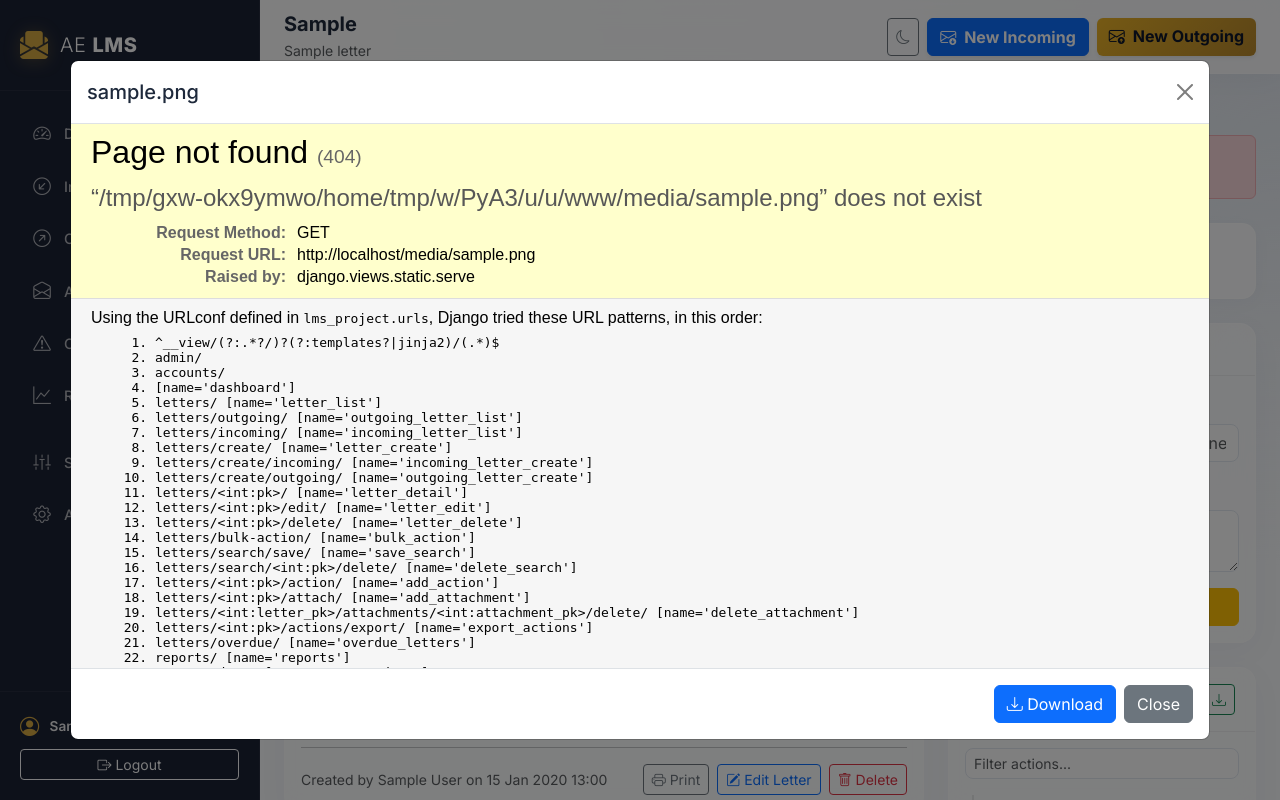
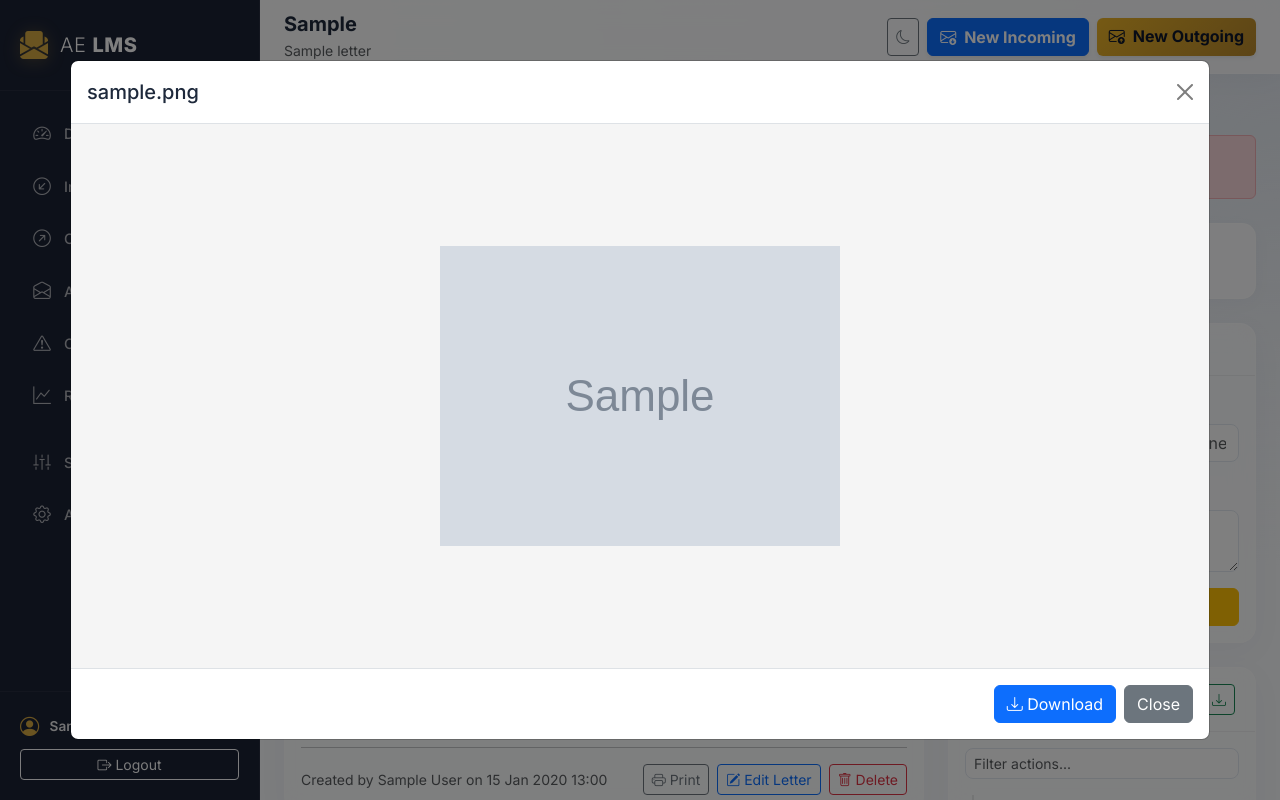
Before and after one commit to zackpro94/LMS, a Django app: page /letters/1/ in a window 1280 px wide, after a click on "Preview". Run offline with Django 5.2, Linux system fonts and the light colour scheme; a user stored in the database is signed in; data comes from the database, SQL or seed files in the repository; tables that the repository leaves empty hold one stand-in row (values such as "Sample post"); grey boxes marked "Sample" are stand-in pictures; data that the repository does not hold is empty; some libraries are stand-ins or nearby versions.

Commit message:
Make attachment preview images fit to display instead of zoomed

```diff
--- a/templates/letters/letter_detail.html
+++ b/templates/letters/letter_detail.html
@@ -528,8 +528,9 @@ document.addEventListener('DOMContentLoaded', function () {
         <h5 class="modal-title" id="previewModalTitle">Document Preview</h5>
         <button type="button" class="btn-close" data-bs-dismiss="modal" aria-label="Close"></button>
       </div>
-      <div class="modal-body p-0" style="flex: 1; overflow: hidden;">
-        <iframe id="previewFrame" src="" style="width: 100%; height: 100%; border: none;"></iframe>
+      <div class="modal-body p-0" style="flex: 1; overflow: hidden; display: flex; align-items: center; justify-content: center; background: #f5f5f5;">
+        <iframe id="previewFrame" src="" style="width: 100%; height: 100%; border: none; display: none;"></iframe>
+        <img id="previewImage" src="" style="max-width: 100%; max-height: 100%; object-fit: contain; display: none;" alt="Preview">
       </div>
       <div class="modal-footer">
         <a id="previewDownload" href="" class="btn btn-primary" download>
@@ -545,6 +546,7 @@ document.addEventListener('DOMContentLoaded', function () {
 document.addEventListener('DOMContentLoaded', function() {
   const previewModal = document.getElementById('previewModal');
   const previewFrame = document.getElementById('previewFrame');
+  const previewImage = document.getElementById('previewImage');
   const previewTitle = document.getElementById('previewModalTitle');
   const previewDownload = document.getElementById('previewDownload');
 
@@ -553,13 +555,27 @@ document.addEventListener('DOMContentLoaded', function() {
     const url = button.getAttribute('data-preview-url');
     const name = button.getAttribute('data-preview-name');
 
-    previewFrame.src = url;
     previewTitle.textContent = name;
     previewDownload.href = url;
+
+    // Check if the file is an image
+    const imageExtensions = ['.jpg', '.jpeg', '.png', '.gif', '.bmp', '.webp'];
+    const isImage = imageExtensions.some(ext => name.toLowerCase().endsWith(ext));
+
+    if (isImage) {
+      previewImage.src = url;
+      previewImage.style.display = 'block';
+      previewFrame.style.display = 'none';
+    } else {
+      previewFrame.src = url;
+      previewFrame.style.display = 'block';
+      previewImage.style.display = 'none';
+    }
   });
 
   previewModal.addEventListener('hidden.bs.modal', function() {
     previewFrame.src = '';
+    previewImage.src = '';
   });
 });
 </script>
```
